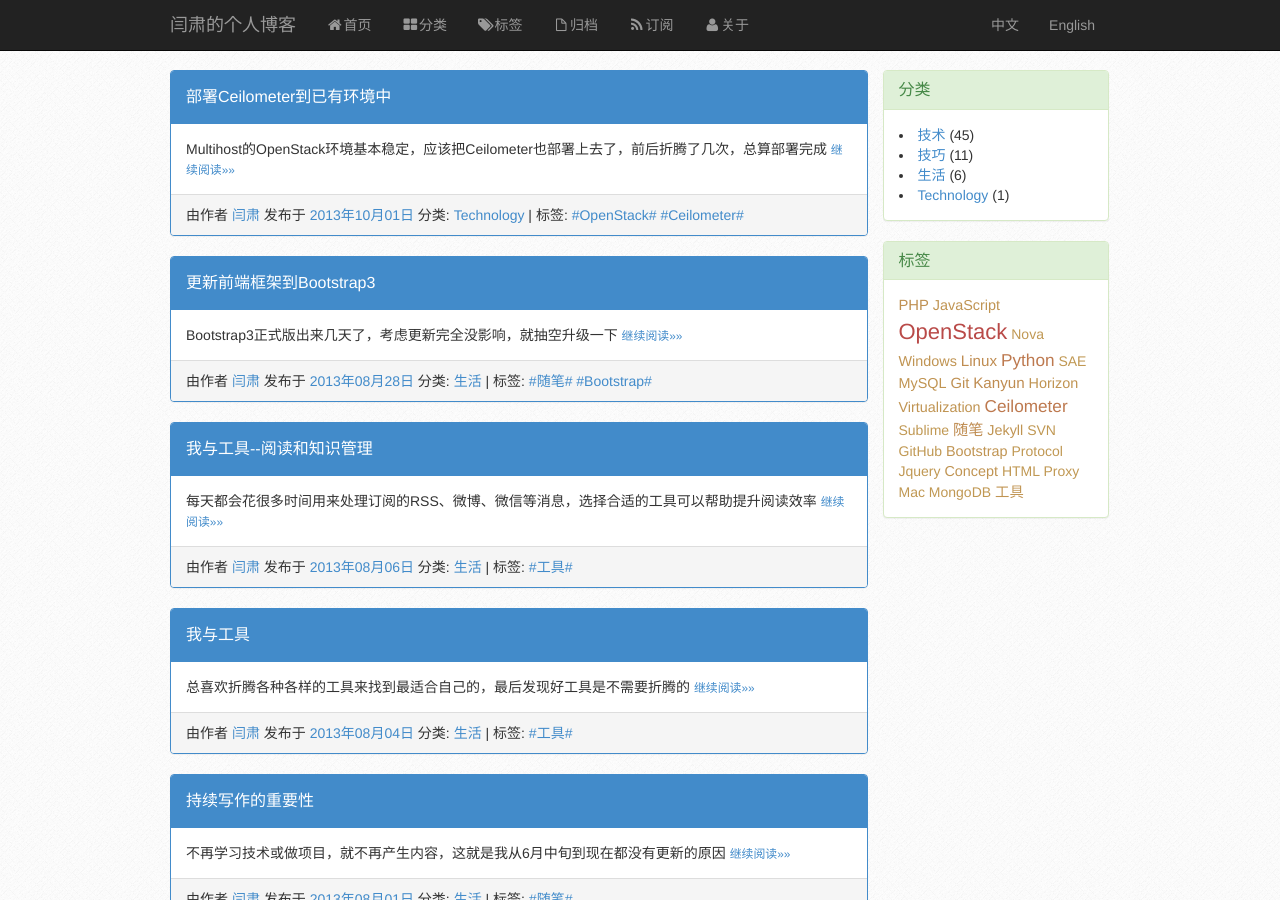
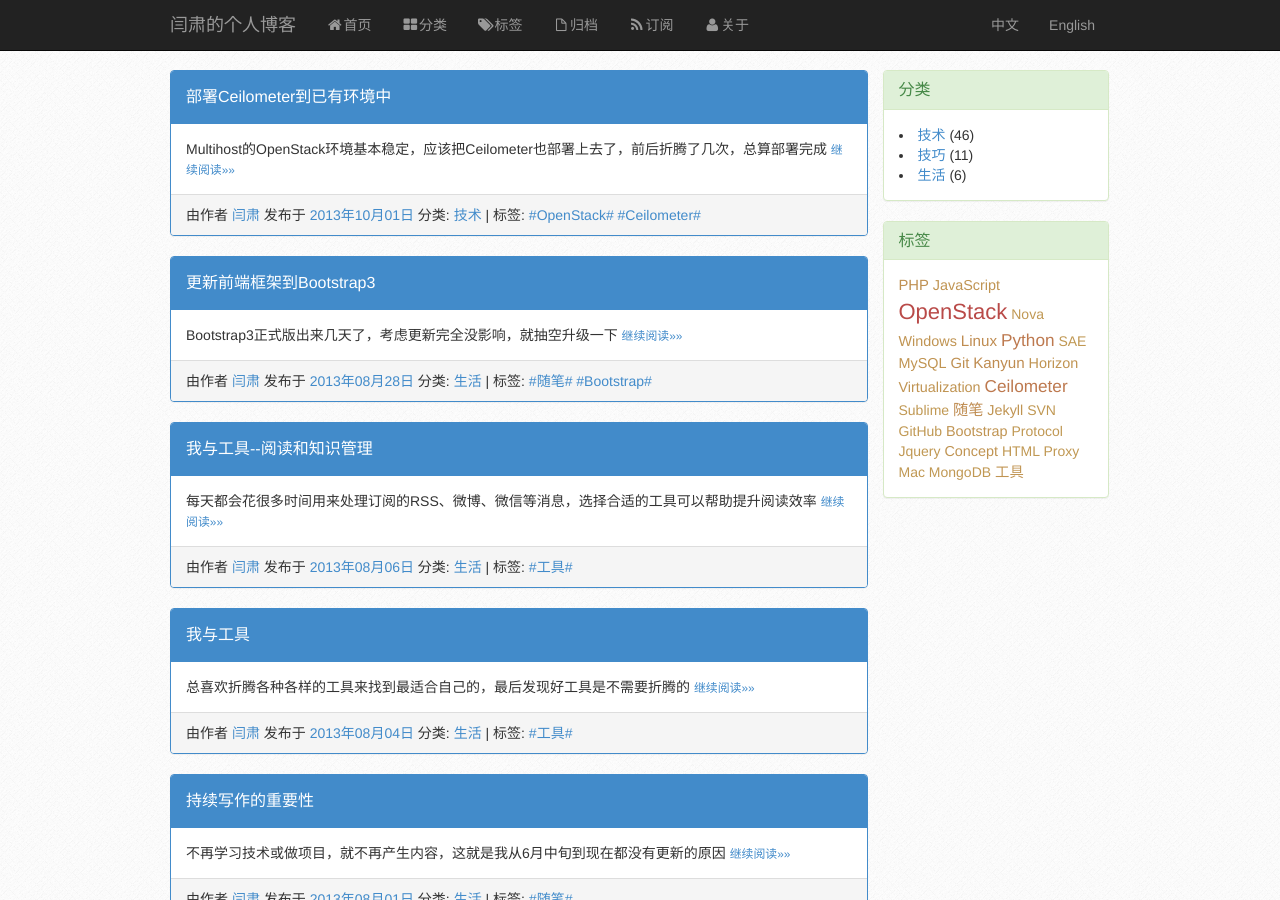
Before and after one commit to dayon3z1/suyan, a Jekyll site: the page built from index.html, in a window 1280 px wide and 900 px high. Built offline with Jekyll 4.4.1, drawn with Linux system fonts in a browser that asks for light colours; the list of posts is cut into pages by our own code.

Commit message:
change category

```diff
--- a/_posts/Technology/OpenStack/2013-10-01-deploy-ceilometer-of-openstack.md
+++ b/_posts/Technology/OpenStack/2013-10-01-deploy-ceilometer-of-openstack.md
@@ -1,7 +1,7 @@
 ---
 layout: post
 title: 部署Ceilometer到已有环境中
-category: Technology
+category: 技术
 tags: [OpenStack , Ceilometer]
 keywords: 部署,Ceilometer,OpenStack
 description: Multihost的OpenStack环境基本稳定，应该把Ceilometer也部署上去了，前后折腾了几次，总算部署完成
```
